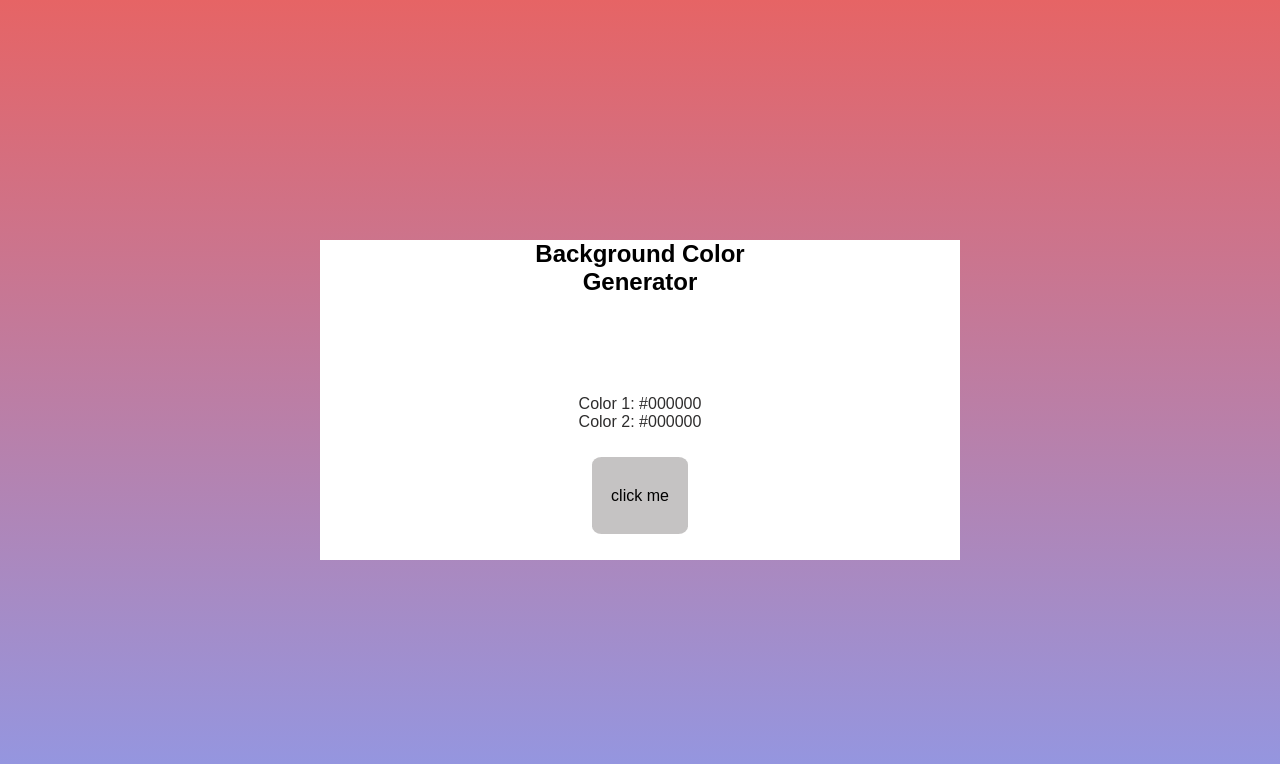
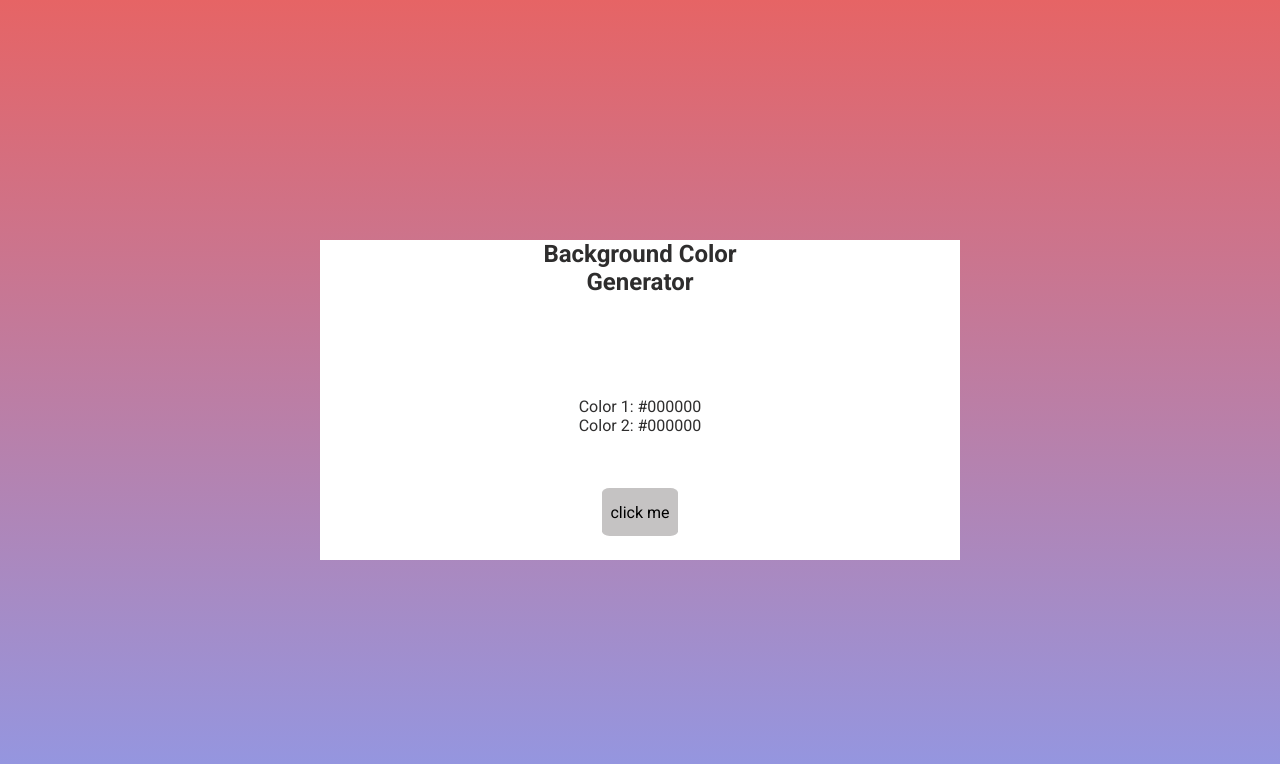
Before and after one commit to ayarmkt/Background-Color-Generator, a plain HTML site: page index.html in a window 1280 px wide. Drawn offline with Linux system fonts and the light colour scheme.

Commit message:
updated html, css

```diff
--- a/index.html
+++ b/index.html
@@ -2,12 +2,19 @@
 <head>
   <title>Background Color Generator</title>
   <link rel="stylesheet" href="style.css" />
+  <link rel="preconnect" href="https://fonts.gstatic.com" />
+  <link
+    href="https://fonts.googleapis.com/css2?family=Roboto:wght@400;500;700&display=swap"
+    rel="stylesheet"
+  />
 </head>
 <body>
-  <div class="text-content">
-    <h2>Background Color <br />Generator</h2>
-    <p>Color 1: <span class="color-1">#000000</span></p>
-    <p>Color 2: <span class="color-2">#000000</span></p>
+  <div class="text-container">
+    <h2 class="title">Background Color<br />Generator</h2>
+    <div class="color-code">
+      <p>Color 1: <span class="color-1">#000000</span></p>
+      <p>Color 2: <span class="color-2">#000000</span></p>
+    </div>
     <button class="btn">click me</button>
   </div>
 
--- a/style.css
+++ b/style.css
@@ -2,7 +2,7 @@
   margin: 0;
   padding: 0;
   box-sizing: border-box;
-  font-family: sans-serif;
+  font-family: 'Roboto', sans-serif;
 }
 
 body {
@@ -15,33 +15,37 @@ body {
   background: linear-gradient(#e66465, #9198e5);
 }
 
-.text-content {
+.text-container {
   height: 40vh;
   width: 50vw;
   background-color: white;
-  display: flex;
-  flex-direction: column;
-  justify-content: center;
-  align-items: center;
+  display: grid;
+  grid-template: 40% 30% 30%/ 10% 80% 10%;
 }
 
-p,
-.h2 {
+.title {
+  grid-area: 1/2/2/3;
+  place-self: center;
+  text-align: center;
+  font-size: 150%;
+  height: 100%;
   color: rgb(46, 45, 45);
 }
 
-h2 {
-  font-size: 150%;
-  text-align: center;
-  height: 100%;
+.color-code {
+  grid-area: 2/2/3/3;
+  place-self: center;
 }
 
-p {
+.color-code p {
   font-size: 100%;
   text-align: center;
+  color: rgb(46, 45, 45);
 }
 
 .btn {
+  grid-area: 3/2/4/3;
+  place-self: center;
   font-size: 100%;
   background-color: rgb(197, 195, 195);
   border: 0;
@@ -57,6 +61,6 @@ p {
 
 .btn:active {
   background-color: rgb(134, 133, 133);
-  box-shadow: 0 5px #666;
+  box-shadow: 0 3px #666;
   transform: translateY(4px);
 }
```
Also changed, not shown: script.js (+22 -22 lines).
